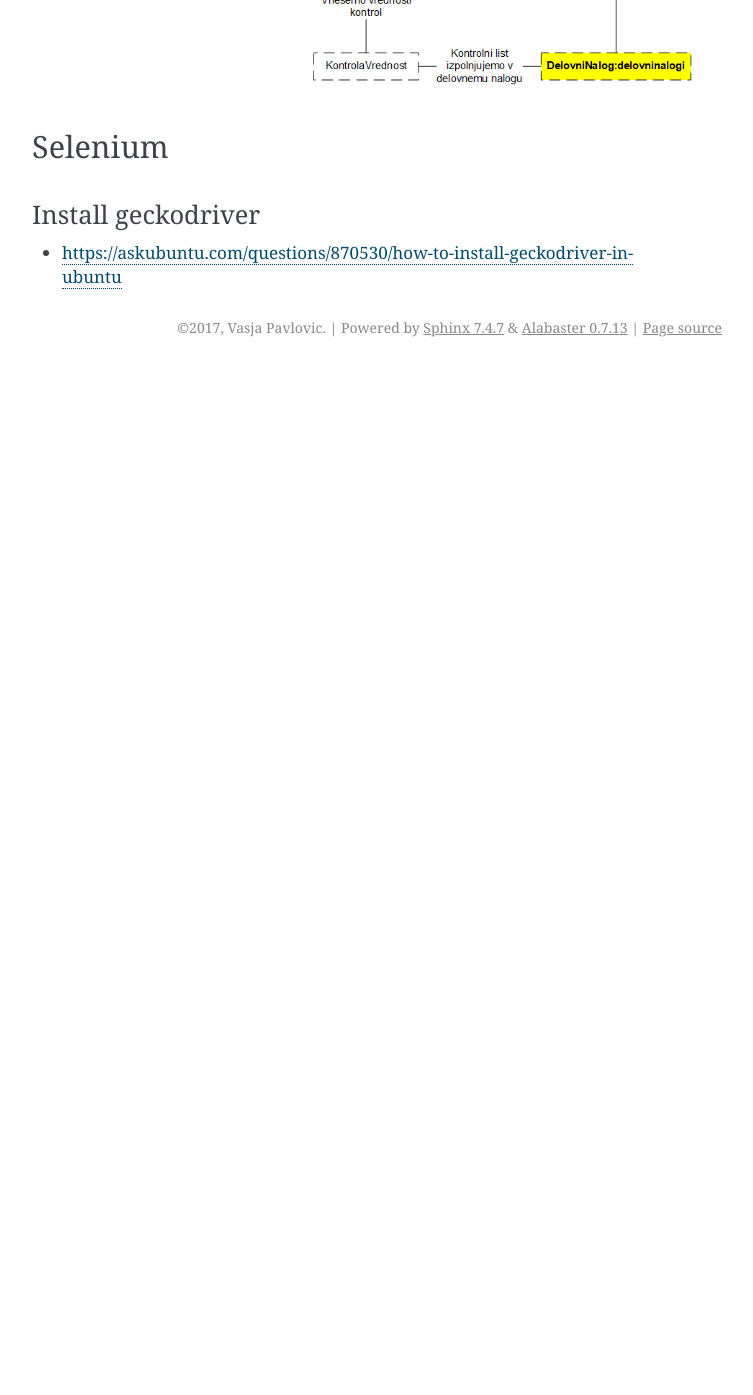
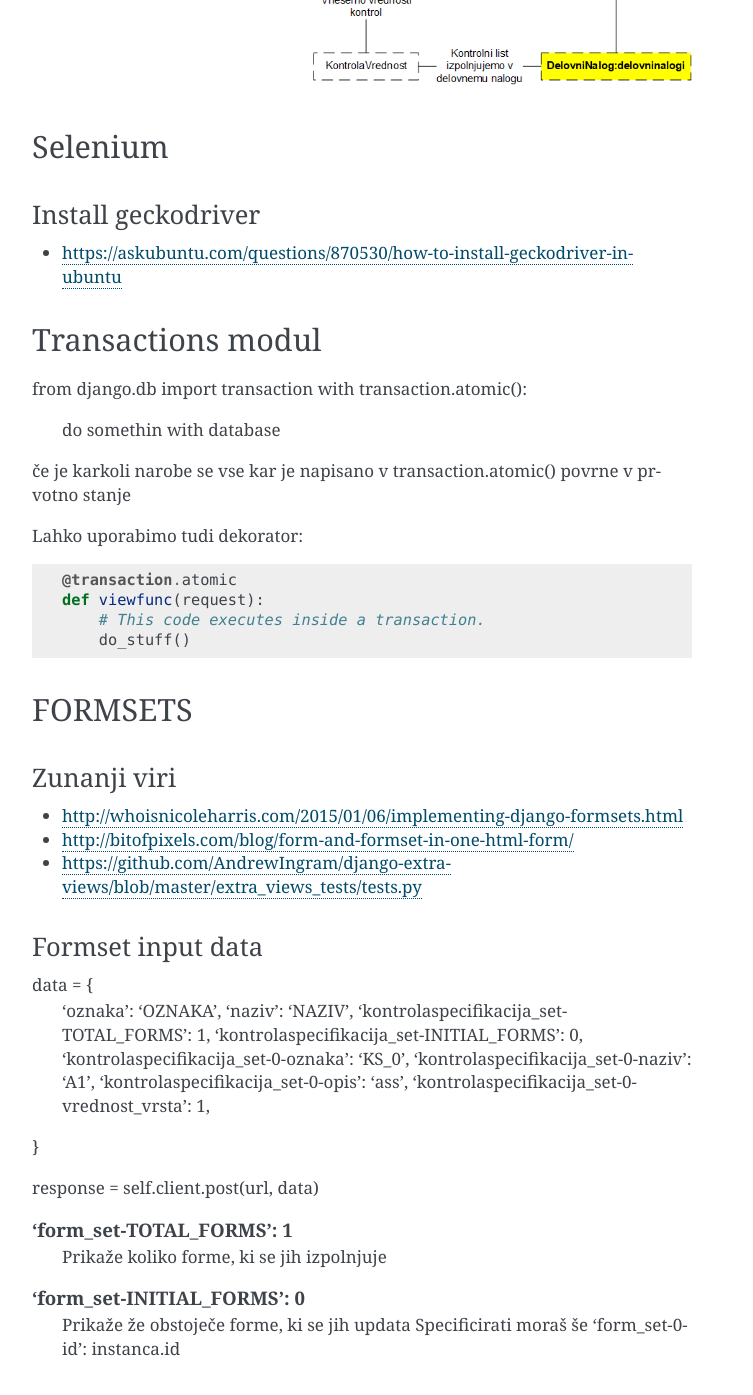
Before and after one commit to vasjapavlovic/knjiznica, a Sphinx documentation site: the page built from docs/django.rst, in a window 1280 px wide and 1400 px high, scrolled down 1516 px. Shown: the top 1395 px of the window, without its empty margins (388-1141 px from the left). Built offline with Sphinx 7.4.7, drawn with Linux system fonts in a browser that asks for light colours; pages that are not in the unit, such as notebooks, are missing from menus; before the commit the page ends 1883 px from its top, so only the background shows below that; some of the changed text lies outside the part shown.

```diff
--- a/docs/Django.rst
+++ b/docs/django.rst
@@ -84,3 +84,65 @@ Install geckodriver
 *******************
 
 * https://askubuntu.com/questions/870530/how-to-install-geckodriver-in-ubuntu
+
+
+
+Transactions modul
+##################
+
+from django.db import transaction
+with transaction.atomic():
+    do somethin with database
+
+če je karkoli narobe se vse kar je napisano v transaction.atomic() povrne v prvotno stanje
+
+Lahko uporabimo tudi dekorator:
+
+.. code-block:: python
+
+    @transaction.atomic
+    def viewfunc(request):
+        # This code executes inside a transaction.
+        do_stuff()
+
+
+
+FORMSETS
+########
+
+Zunanji viri
+************
+
+* http://whoisnicoleharris.com/2015/01/06/implementing-django-formsets.html
+* http://bitofpixels.com/blog/form-and-formset-in-one-html-form/
+* https://github.com/AndrewIngram/django-extra-views/blob/master/extra_views_tests/tests.py
+
+
+
+Formset input data
+******************
+
+data = {
+    'oznaka': 'OZNAKA',
+    'naziv': 'NAZIV',
+    'kontrolaspecifikacija_set-TOTAL_FORMS': 1,
+    'kontrolaspecifikacija_set-INITIAL_FORMS': 0,
+    'kontrolaspecifikacija_set-0-oznaka': 'KS_0',
+    'kontrolaspecifikacija_set-0-naziv': 'A1',
+    'kontrolaspecifikacija_set-0-opis': 'ass',
+    'kontrolaspecifikacija_set-0-vrednost_vrsta': 1,
+}
+
+response = self.client.post(url, data)
+
+
+
+
+.. glossary::
+
+    'form_set-TOTAL_FORMS': 1
+        Prikaže koliko forme, ki se jih izpolnjuje
+
+    'form_set-INITIAL_FORMS': 0
+    	Prikaže že obstoječe forme, ki se jih updata
+        Specificirati moraš še 'form_set-0-id': instanca.id
--- a/docs/index.rst
+++ b/docs/index.rst
@@ -3,8 +3,8 @@
    You can adapt this file completely to your liking, but it should at least
    contain the root `toctree` directive.
 
-KNJIŽNICA ZNANJA VP
-===================================================
+MOJI ZAPISKI
+============
 
 .. toctree::
    :maxdepth: 2
@@ -17,3 +17,4 @@ KNJIŽNICA ZNANJA VP
    Sphinx
    Sublime Text 3
    Ubuntu
+   Upravljanje/zavarovalnistvo.rst
```
Also changed, not shown: README.md (deleted, +0 -2 lines), docs/Upravljanje/zavarovalnistvo.rst (added, +59 -0 lines), docs/atom.rst (added, +11 -0 lines), docs/firefox.rst (added, +13 -0 lines), docs/valentinastudio.rst (added, +17 -0 lines), docs/git.rst (renamed from docs/GIT.rst), docs/postgresql.rst (renamed from docs/PostgreSQL.rst), docs/python.rst (renamed from docs/Python.rst), docs/readthedocs.rst (renamed from docs/ReadTheDocs.rst), docs/sphinx.rst (renamed from docs/Sphinx.rst), docs/sublimetext.rst (renamed from docs/Sublime Text 3.rst), docs/ubuntu.rst (renamed from docs/Ubuntu.rst), docs/win10.rst (renamed from docs/Win10_Tricks.rst), 2 other files.
